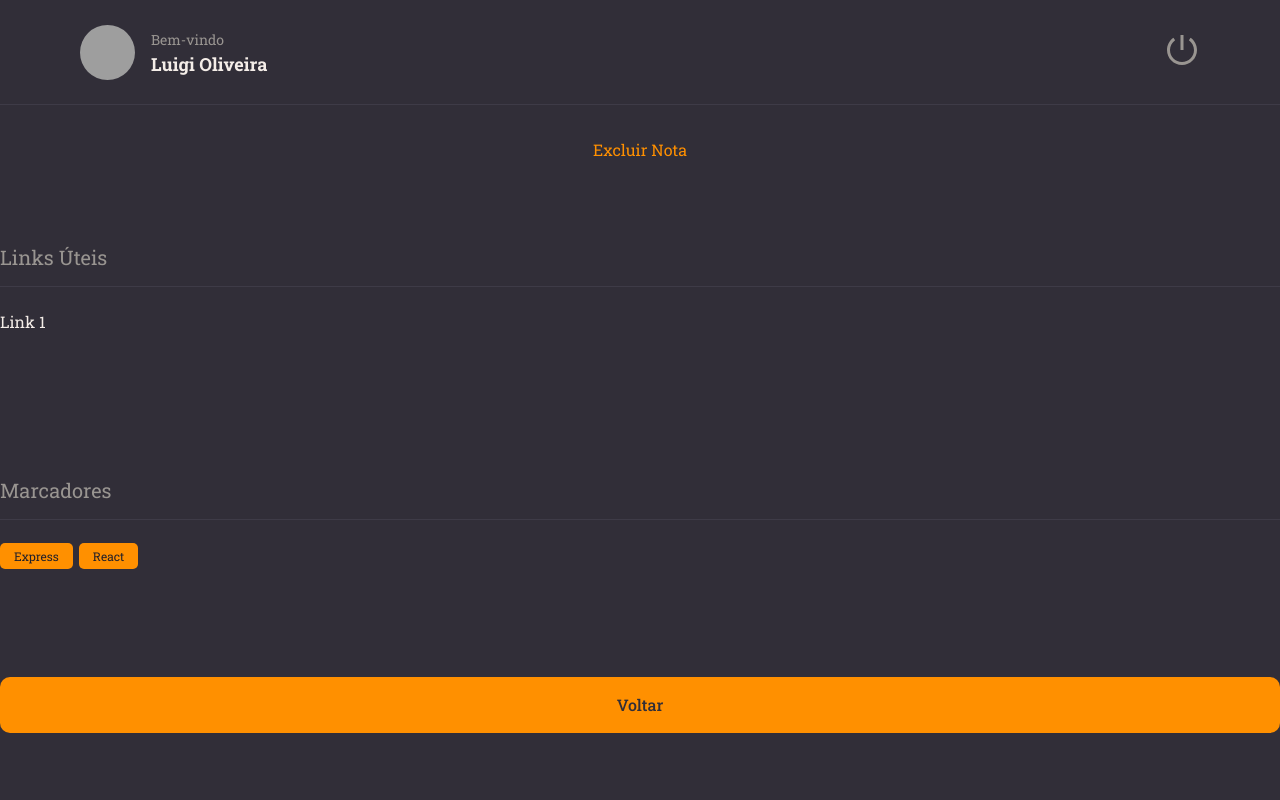
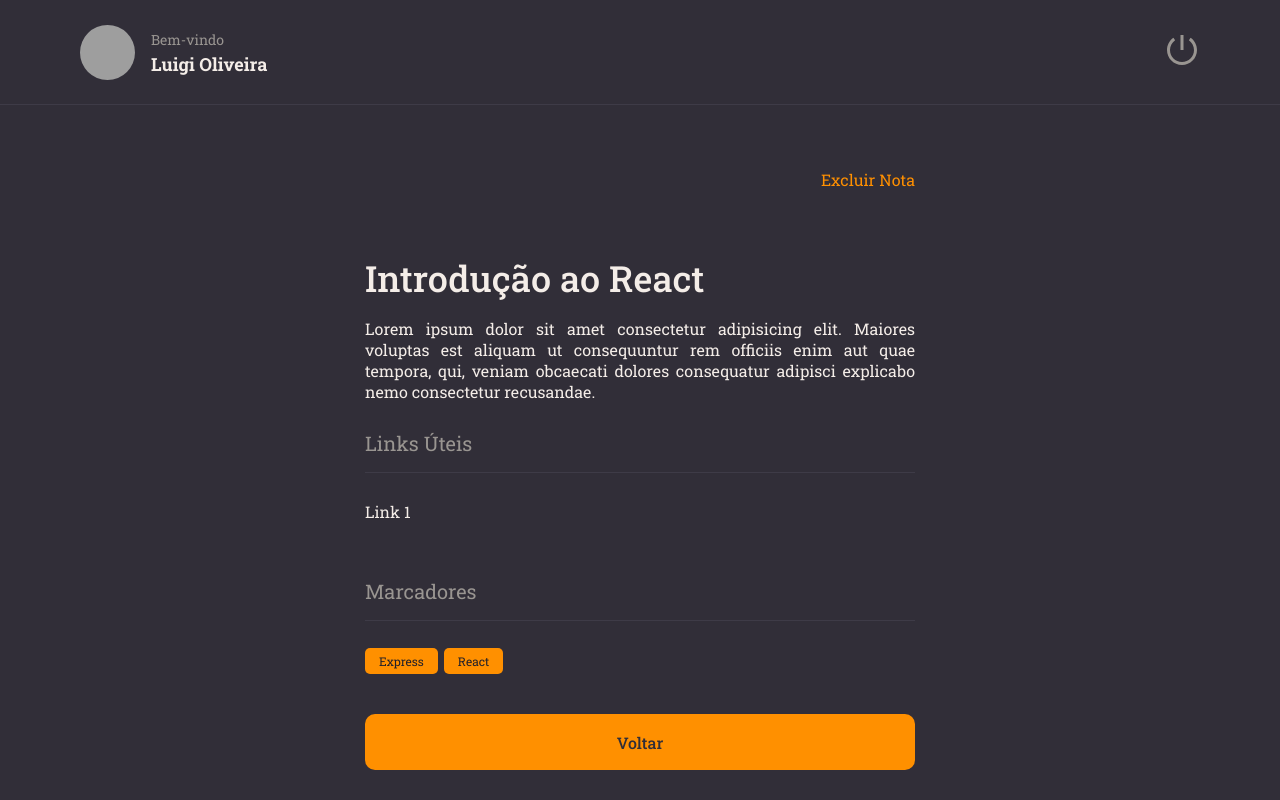
Before and after one commit to LuigiEBO/Rocket-Notes, a React (Vite) app: page / in a window 1280 px wide. Built offline with nearby package versions, Linux system fonts and the light colour scheme; grey boxes are pictures that could not be loaded.

Commit message:
finalizando a interface de detalhes

```diff
--- a/src/components/Section/styles.js
+++ b/src/components/Section/styles.js
@@ -1,7 +1,7 @@
 import styled from 'styled-components'
 
 export const Container = styled.section`
-  margin: 50px 0 28px;
+  margin: 28px 0;
 
   > h2 {
     border-bottom-width: 1px;
@@ -9,7 +9,7 @@
     border-bottom-color: ${({ theme }) => theme.COLORS.BACKGROUND_700};
 
     padding-bottom: 16px;
-    margin-bottom: 24px;
+    margin-bottom: 28px;
 
     color: ${({ theme }) => theme.COLORS.GRAY_100};
     font-size: 20px;
--- a/src/pages/Details/index.jsx
+++ b/src/pages/Details/index.jsx
@@ -1,5 +1,5 @@
 
-import {Container, Links} from "./style"
+import {Container, Links, Content} from "./style"
 import { Header } from "../../components/header"
 import { Button } from "../../components/Button"
 import { Section } from "../../components/Section"
@@ -9,7 +9,17 @@
   return (
     <Container>
       <Header />
-      <ButtonText title="Excluir Nota"/>
+
+      <main>
+        <Content>
+          <ButtonText title="Excluir Nota" />
+
+            <h1>Introdução ao React</h1>
+
+            <p>
+              Lorem ipsum dolor sit amet consectetur adipisicing elit. Maiores voluptas est aliquam ut consequuntur rem officiis enim aut quae tempora, qui, veniam obcaecati dolores consequatur adipisci explicabo nemo consectetur recusandae.
+            </p>
+
           <Section title="Links Úteis">
             <Links>
               <li>
@@ -24,6 +34,8 @@
           </Section>
 
           <Button title="Voltar" />
+        </Content>
+      </main>
     </Container>
   )
 }
--- a/src/pages/Details/style.js
+++ b/src/pages/Details/style.js
@@ -8,6 +8,12 @@
   grid-template-areas:
   "header"
   "content";
+
+  > main {
+    grid-area: "content";
+    overflow-y: scroll;
+    padding: 64px 0;
+  }
 `;
 
 export const Links = styled.ul`
@@ -21,3 +27,26 @@
     }
   }
 `
+
+export const Content = styled.div`
+  width: 550px;
+  margin: 0 auto;
+  display: flex;
+  flex-direction: column;
+
+  > button:first-child {
+  align-self: end;
+  }
+
+  > h1 {
+    font-size: 36px;
+    font-weight: 500;
+    padding-top: 64px;
+  }
+
+  > p {
+    font-size: 16px;
+    margin-top: 16px;
+    text-align: justify;
+  }
+`
```
Lines whose indentation alone changed are shown as unchanged.
